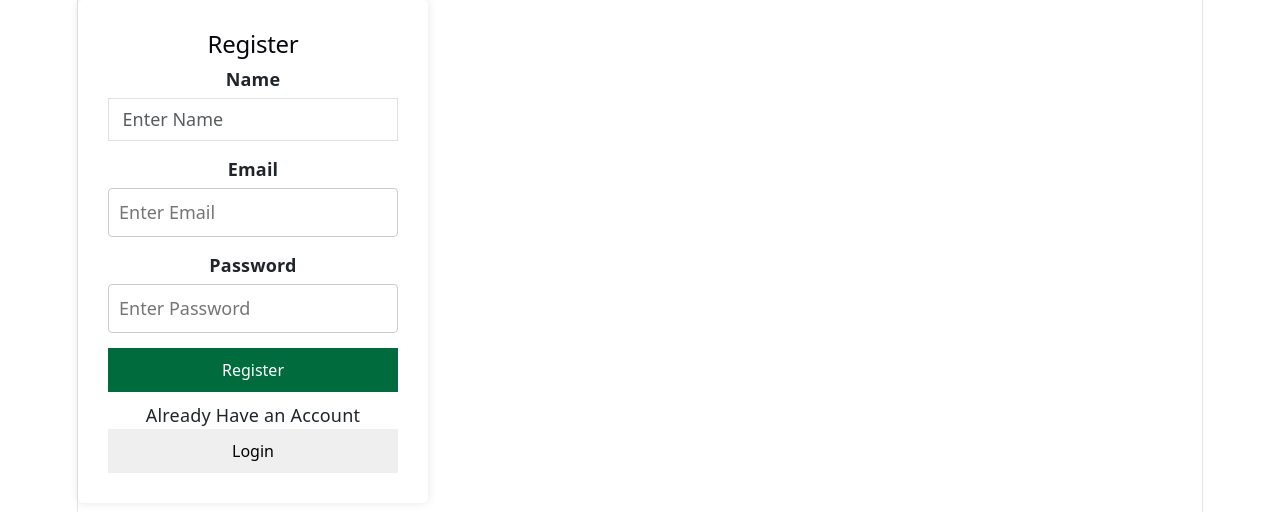
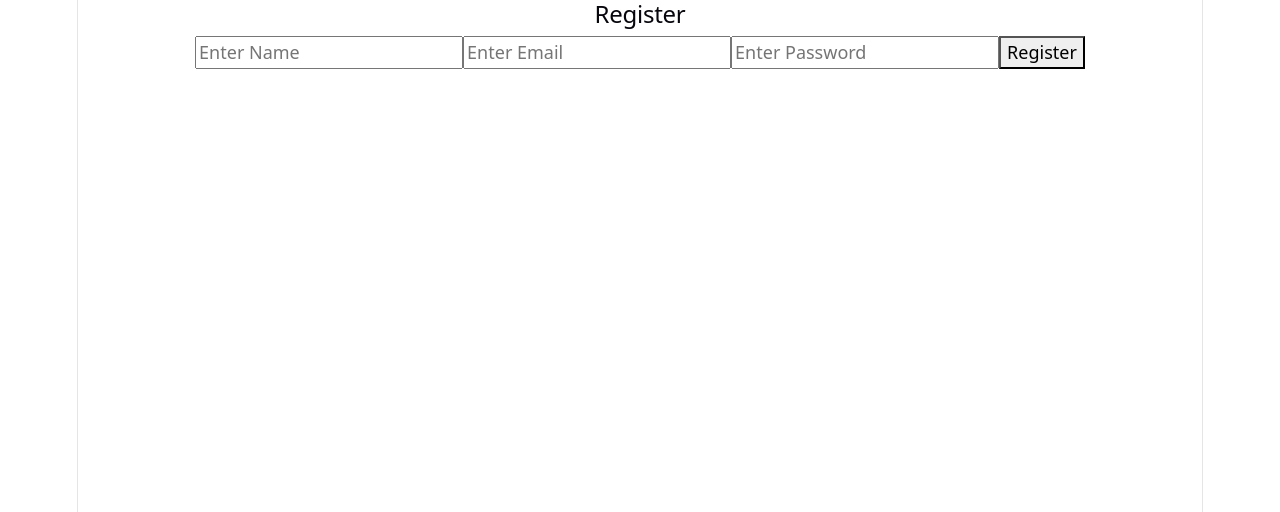
Before and after one commit to tznakhtr/frontend_register_page, a React (Vite) app: page /register in a window 1280 px wide. Shown: the top 512 px of the page. Built offline with nearby package versions, Linux system fonts and the light colour scheme.

Commit message:
update all api routes

```diff
--- a/src/Home.jsx
+++ b/src/Home.jsx
@@ -5,7 +5,7 @@ function Home() {
     const [users, setUsers] = useState([]);
 
     useEffect(() => {
-        axios.get('https://backend-register-page-gyaa.onrender.com/home')
+        axios.get('https://backend-register-page-gyaa.onrender.com/getUsers')
             .then(result => setUsers(result.data))
             .catch(err => console.log(err));
     }, []);
@@ -13,13 +13,10 @@ function Home() {
     return (
         <div>
             <h1>Registered Users</h1>
-
-                {users.map((user) => (
-                   <p key={user._id} > {user.name}</p>
-                ))}
-
+            {users.map((user) => (
+                <p key={user._id}>{user.name} - {user.email}</p>
+            ))}
         </div>
     );
 }
-
 export default Home;
--- a/src/Login.jsx
+++ b/src/Login.jsx
@@ -1,42 +1,34 @@
-import React , { useState} from 'react';
-import {Link} from 'react-router-dom';
-import './signup.css';
+import React, { useState } from 'react';
 import axios from 'axios';
-import {useNavigate} from "react-router-dom";
+import { useNavigate } from 'react-router-dom';
 
-function Login(){
-     const[email, setEmail] = useState()
-      const[password , setPassword] = useState()
-      const navigate = useNavigate()
+function Login() {
+    const [email, setEmail] = useState("");
+    const [password, setPassword] = useState("");
+    const navigate = useNavigate();
 
-       const handleSubmit =(e)=>{
-    e.preventDefault()
-    axios.post('https://backend-register-page-gyaa.onrender.com/login',{email,password})
-    .then(result=> {
-        console.log(result)
-        if(result.data === "Success"){
+    const handleSubmit = (e) => {
+        e.preventDefault();
+        axios.post('https://backend-register-page-gyaa.onrender.com/login', { email, password })
+            .then(result => {
+                console.log(result);
+                if (result.data === "Success") {
                     navigate('/home');
-        }else{
+                } else {
                     alert(result.data);
                 }
             })
-    .catch(err=> console.log(err))
-  }
+            .catch(err => console.log(err));
+    };
+
     return (
         <div className="login-container">
-  <form className="login-form" onSubmit={handleSubmit}>
+            <form onSubmit={handleSubmit}>
                 <h2>Login</h2>
-    <div className="input-group">
-      <label>Email</label>
                 <input type="email" placeholder="Enter Email" onChange={(e) => setEmail(e.target.value)} />
-    </div>
-    <div className="input-group">
-      <label>Password</label>
                 <input type="password" placeholder="Enter Password" onChange={(e) => setPassword(e.target.value)} />
-    </div>
-    <button type="submit" className="login-btn">Login</button>
+                <button type="submit">Login</button>
             </form>
-  <p>Don't have an account? <Link to="/register">Register</Link></p>
         </div>
     );
 }
--- a/src/signup.jsx
+++ b/src/signup.jsx
@@ -1,55 +1,33 @@
-import React , { useState} from 'react';
-import {Link} from 'react-router-dom';
-import './signup.css';
+import React, { useState } from 'react';
 import axios from 'axios';
-import {useNavigate} from "react-router-dom";
+import { useNavigate } from 'react-router-dom';
 
-function Signup()  {
-  const[name , setName ]= useState()
-  const[email, setEmail] = useState()
-  const[password , setPassword] = useState()
-  const navigate = useNavigate()
-  const handleSubmit =(e)=>{
-    e.preventDefault()
-    axios.post('https://backend-register-page-gyaa.onrender.com/register',{name,email,password})
-    .then(result=> {console.log(result)
-    navigate('/Login')
-  })
-    .catch(err=> console.log(err))
-  }
-  return (
-    <div className="register-container">
-      <h2>Register</h2>
-      <form onSubmit={handleSubmit}>
-        <label>Name</label>
-        <input type="text"
-         placeholder="Enter Name"
-         autoComplete="off"
-         name="email"
-         className="form-control rounded-0"
-         onChange={(e)=> setName(e.target.value)}
-        />
+function Signup() {
+    const [name, setName] = useState("");
+    const [email, setEmail] = useState("");
+    const [password, setPassword] = useState("");
+    const navigate = useNavigate();
 
-        <label>Email</label>
-        <input type="email"
-        placeholder="Enter Email"
-        onChange={(e)=> setEmail(e.target.value)}/>
+    const handleSubmit = (e) => {
+        e.preventDefault();
+        axios.post('https://backend-register-page-gyaa.onrender.com/register', { name, email, password })
+            .then(result => {
+                console.log(result);
+                navigate('/login');
+            })
+            .catch(err => console.log(err));
+    };
 
-        <label>Password</label>
-        <input type="password"
-        placeholder="Enter Password"
-        onChange={(e)=> setPassword(e.target.value)} />
-
-        <button type="submit"
-        className="btn-register">Register</button>
-      </form>
-
-      <div>Already Have an Account</div>
-      <Link to="/login">
-      <button type="button">Login</button>
-      </Link>
-    </div>
-  );
-};
-
+    return (
+        <div className="register-container">
+            <form onSubmit={handleSubmit}>
+                <h2>Register</h2>
+                <input type="text" placeholder="Enter Name" onChange={(e) => setName(e.target.value)} />
+                <input type="email" placeholder="Enter Email" onChange={(e) => setEmail(e.target.value)} />
+                <input type="password" placeholder="Enter Password" onChange={(e) => setPassword(e.target.value)} />
+                <button type="submit">Register</button>
+            </form>
+        </div>
+    );
+}
 export default Signup;
```
Lines whose indentation alone changed are shown as unchanged.
